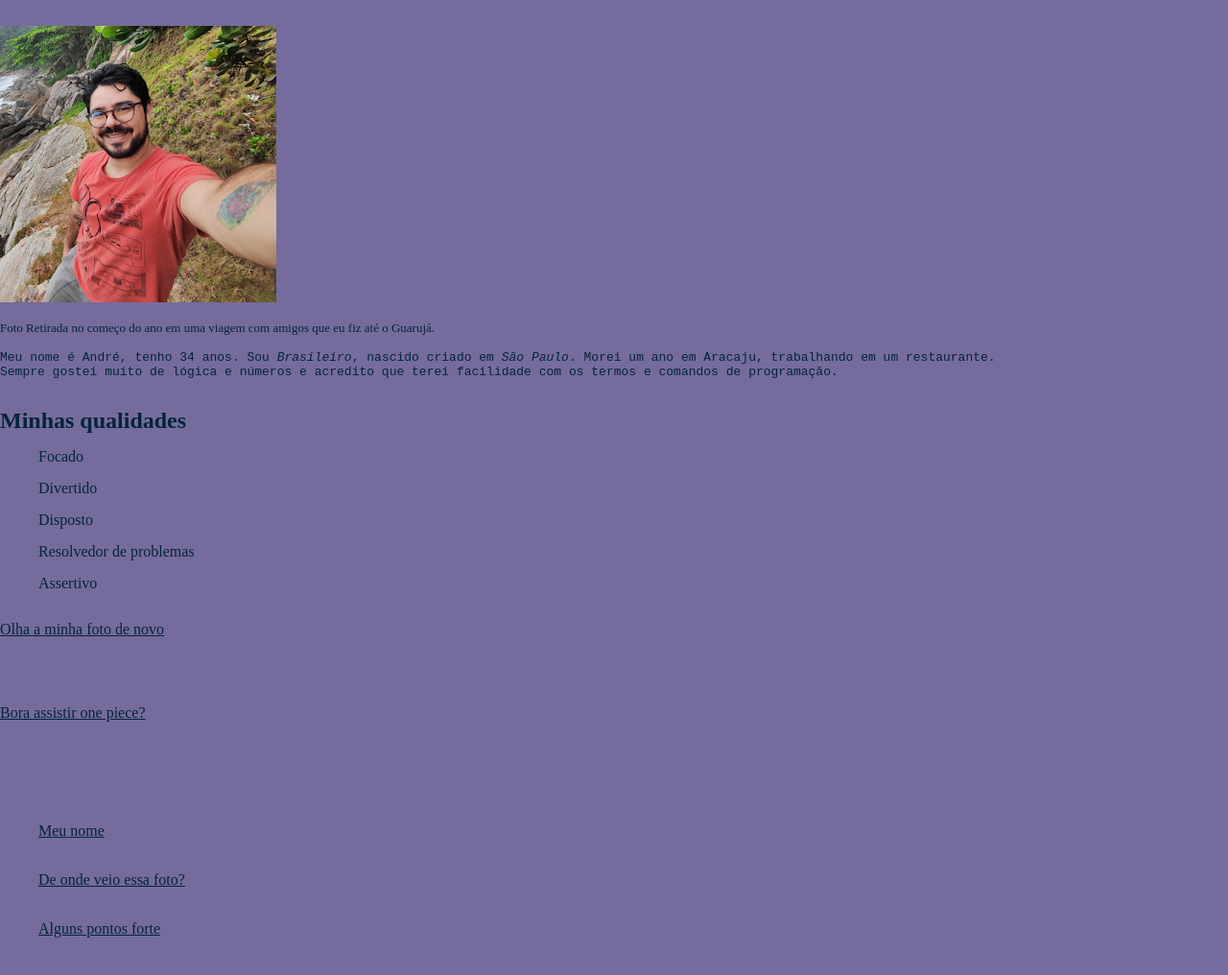
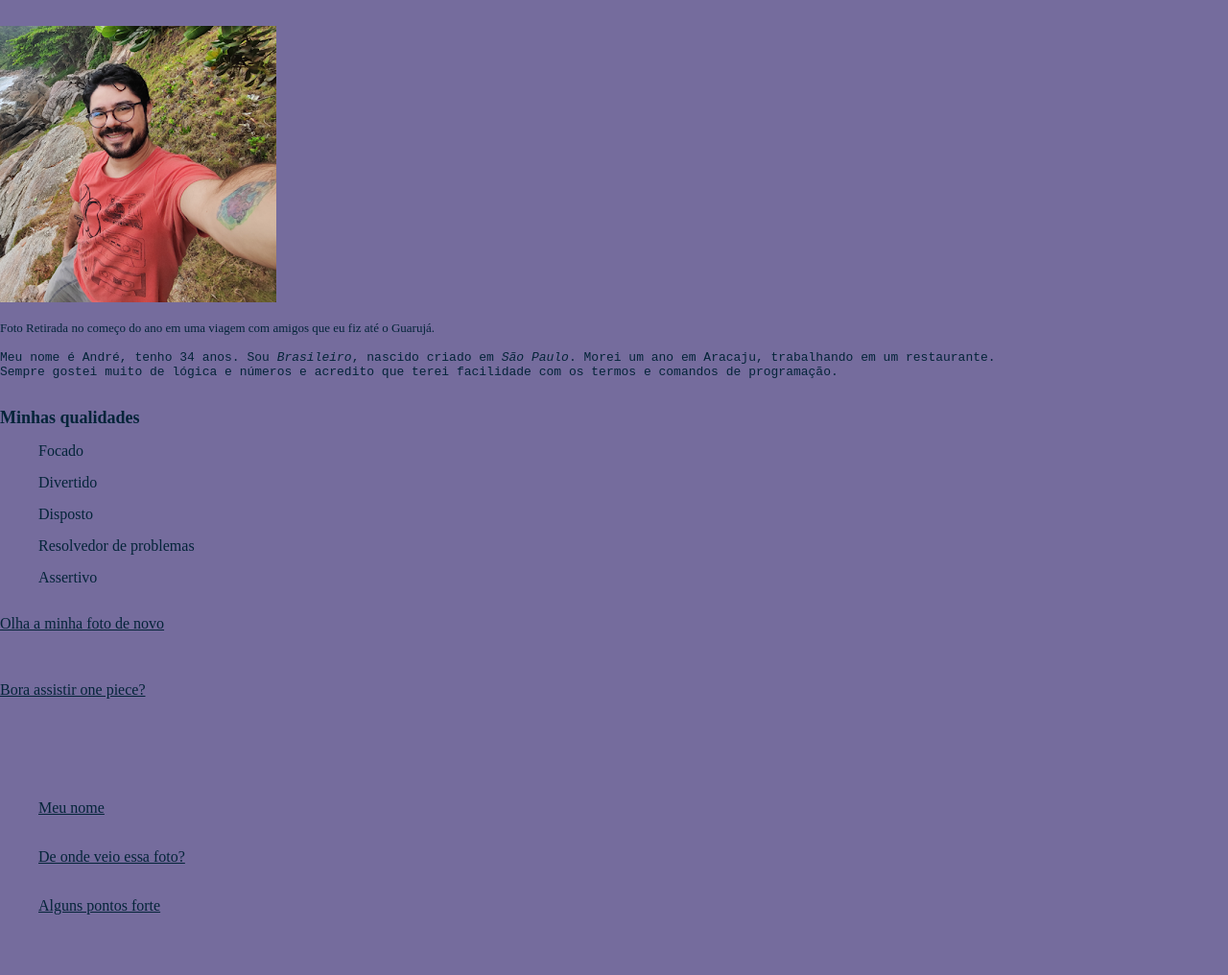
Before and after one commit to andreluizboni/exercicios_trybe, a plain HTML site: page fundamentos/secao3-html-css/dia1-estruturas_de_pagina/portfolio_web/index.html in a window 1280 px wide. Shown: the part 58-1074 px from the top of the page at 96% size. Drawn offline with Linux system fonts and the light colour scheme.

Commit message:
fiz o que queria, menos indice

```diff
--- a/fundamentos/secao3-html-css/dia1-estruturas_de_pagina/portfolio_web/index.html
+++ b/fundamentos/secao3-html-css/dia1-estruturas_de_pagina/portfolio_web/index.html
@@ -5,18 +5,18 @@
     <meta charset="UTF-8">
     <meta name="viewport" content="width=device-width, initial-scale=1.0">
     <title>André Boni programador</title>
-    <link rel="stylesheet" href="./style.css"
-</head>
+    <link rel="stylesheet" href="./style.css" </head>
 
 <body>
     <div>
         <h1 id="nome"> André Luiz Moreira Boni</h1>
     </div>
     <div><br>
-        <img id="01" src=André.png >
+        <img id="01" src=André.png>
         <p id="sobre"> Foto Retirada no começo do ano em uma viagem com amigos que eu fiz até o Guarujá.</p>
 
-        <p class="about">Meu nome é André, tenho 34 anos. Sou <span class="city"> Brasileiro</span>, nascido criado em <span class="city"> São Paulo</span>. Morei um ano em Aracaju,
+        <p class="about">Meu nome é André, tenho 34 anos. Sou <span class="city"> Brasileiro</span>, nascido criado em
+            <span class="city"> São Paulo</span>. Morei um ano em Aracaju,
             trabalhando em
             um restaurante. <br>
             Sempre gostei muito de lógica e números e acredito que terei facilidade com os termos e comandos de
@@ -24,21 +24,24 @@
 
     </div>
     <div>
-    <h2 id="pontos"> Minhas qualidades </h2>
+        <h2 id="points"> Minhas qualidades </h2>
         <ul> Focado </ul>
         <ul> Divertido </ul>
         <ul> Disposto </ul>
         <ul> Resolvedor de problemas </ul>
         <ul> Assertivo </ul>
     </div>
-    <p> <a href="#01"> Olha a minha foto de novo</a></p>
-    <br><br><br>
-    <p><a href="https://onepieceex.net/" target="_blank">Bora assistir one piece?</a></p><br><br><br>
-    <div><br><br>
+    <div class="summary">
+        <p> <a href="#01"> Olha a minha foto de novo</a></p>
+        <br><br>
+
+        <p><a href="https://onepieceex.net/" target="_blank">Bora assistir one piece?</a></p><br><br><br>
+        <br><br>
         <ul> <a href="#nome"> Meu nome</a></ul><br>
         <ul> <a href="#sobre"> De onde veio essa foto?</a></ul><br>
-        <ul> <a href="#pontos"> Alguns pontos forte</a></ul><br>
+        <ul> <a href="#points"> Alguns pontos forte</a></ul><br>
     </div>
+
 </body>
 
 </html>
--- a/fundamentos/secao3-html-css/dia1-estruturas_de_pagina/portfolio_web/style.css
+++ b/fundamentos/secao3-html-css/dia1-estruturas_de_pagina/portfolio_web/style.css
@@ -16,4 +16,15 @@ color:rgb(4, 36, 57);}
 }
 #sobre {
     font-size: small;
+    display: flex;
 }
+#points {
+    font-size: 18px;
+}
+.summary {
+    background-color: rgb(117, 108, 157);
+    color: rgb(224, 237, 197);
+    display: inline-block;
+    list-style: none;
+    text-decoration: none;
+}
```
